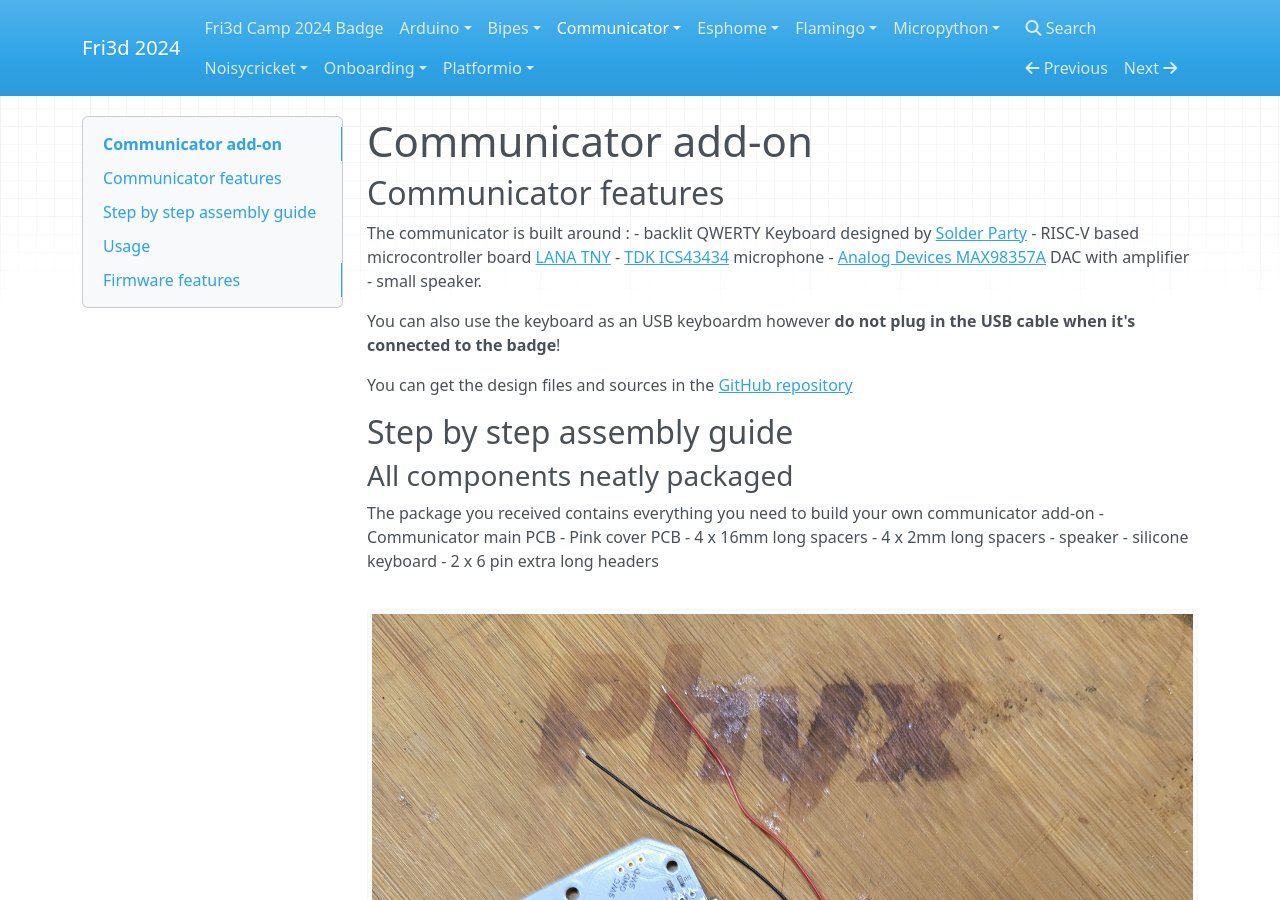
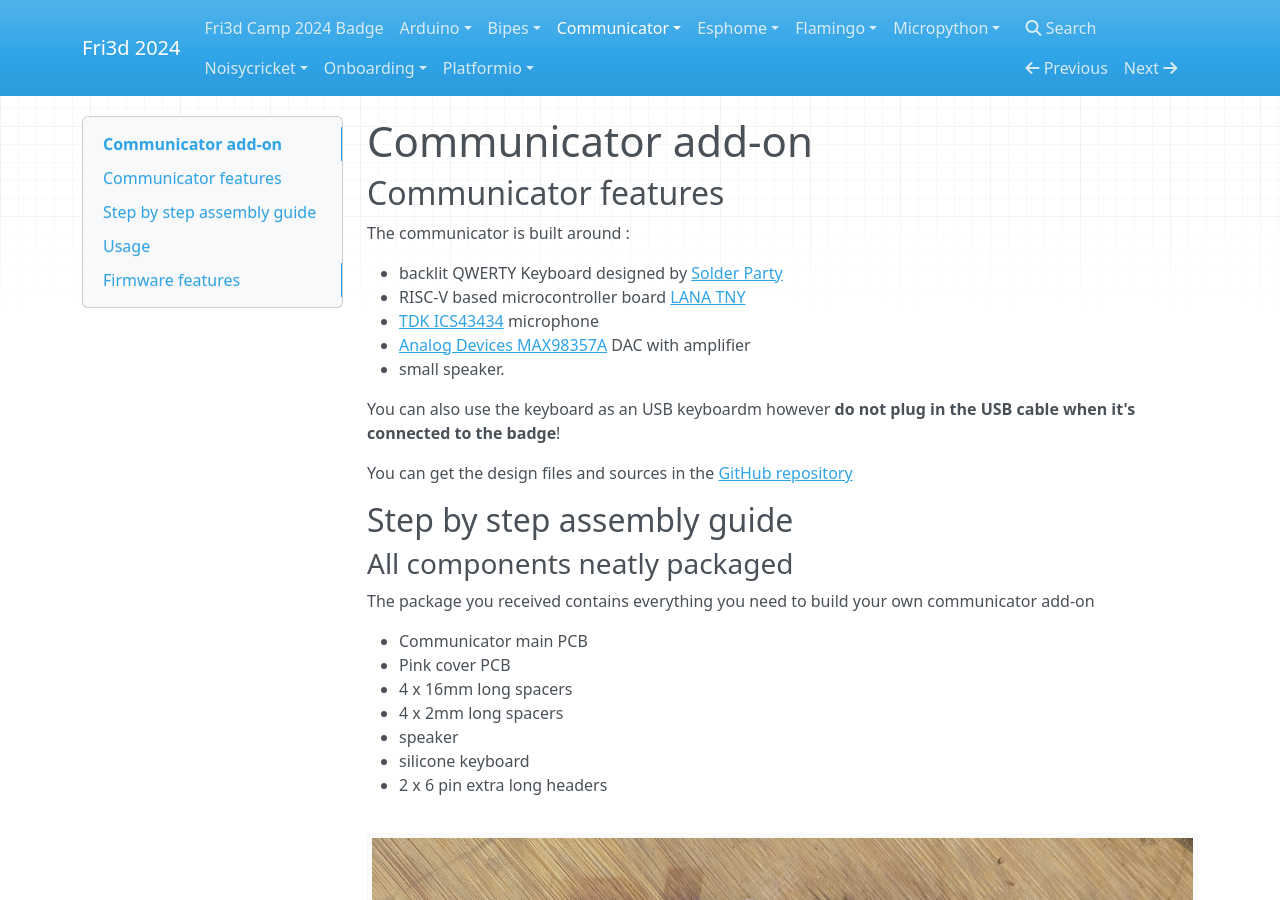
Before and after one commit to Fri3dCamp/badge_2024, an MkDocs documentation site: the page built from docs/communicator/index.md, in a window 1280 px wide and 900 px high. Built offline with MkDocs 1.6.1, drawn with Linux system fonts in a browser that asks for light colours; nearby versions of some CDN libraries; some of the changed text lies outside the part shown.

Commit message:
Fix formatting

````diff
--- a/docs/communicator/index.md
+++ b/docs/communicator/index.md
@@ -1,7 +1,9 @@
 # Communicator add-on
 
 ## Communicator features
+
 The communicator is built around :
+
 - backlit QWERTY Keyboard designed by [Solder Party](https://www.solder.party/)
 - RISC-V based microcontroller board [LANA TNY](https://phyx.be/LANA_TNY/)
 - [TDK ICS43434](https://invensense.tdk.com/products/ics-43434/) microphone
@@ -15,7 +17,9 @@
 ## Step by step assembly guide
 
 ### All components neatly packaged
+
 The package you received contains everything you need to build your own communicator add-on
+
 - Communicator main PCB
 - Pink cover PCB
 - 4 x 16mm long spacers
@@ -27,17 +31,20 @@
 ![package contents spread out](contents2.jpg)
 
 ### Mount the speaker
+
 Remove the protective layer and glue the speaker on the PCB. Solder the 2 wire on the pads, the red wire should go the the pad marked with a + symbol.
 
 ![speaker soldered](speaker.jpg)
 ![speaker back view](speaker2.jpg)
 
 ### Solder the long pin headers
+
 Place the headers on the side of the component side of the board. You can use a female pin header (of even the badge) to keep the 2 pin headers properly aligned while soldering
 
 ![headers soldered](headers.jpg)
 
 ### Mount the keys
+
 Snap in the 2mm spacers in the pink cover. place the silicone keyboard in the PCB and snap in into the communicator PCB.
 
 ![2mm spacer placed closeup](pink_spacer.jpg)
@@ -45,8 +52,8 @@
 ![keyboard in cover](pink_keyboard.jpg)
 ![keyboard mounted](pink_mounted.jpg)
 
+### Mount the communicator
 
-### Mount the communicator
 Snap in the 16mm long spacers in the 4 holes, mount it on the back of the badge in place of the pretective backplate.
 
 ![16mm spacers mounted](16mm_spacer.jpg)
@@ -55,36 +62,38 @@
 ## Usage
 
 The keyboard presents itself as a HID input device.
-The ```Fn``` key can be used to trigger special functions:
- * ```Fn+F1```: Put LANA LED to red
- * ```Fn+F2```: Put LANA LED to orange
- * ```Fn+F3```: Put LANA LED to yellow
- * ```Fn+F4```: Put LANA LED to green
- * ```Fn+F5```: Put LANA LED to blue
- * ```Fn+F6```: Put LANA LED to purple
- * ```Fn+Windows```: Put LANA LED off
- * ```Fn+Backspace```: Delete
- * ```Fn+Up```: Page Up
- * ```Fn+Down```: Page Down
- * ```Fn+Left```: Home
- * ```Fn+Right```: End
- * ```Fn+Spacebar```: Toggle keyboard backlight
- * ```Fn+Right Shift```: Toggle Caps Lock
+The `Fn` key can be used to trigger special functions:
+
+- `Fn+F1`: Put LANA LED to red
+- `Fn+F2`: Put LANA LED to orange
+- `Fn+F3`: Put LANA LED to yellow
+- `Fn+F4`: Put LANA LED to green
+- `Fn+F5`: Put LANA LED to blue
+- `Fn+F6`: Put LANA LED to purple
+- `Fn+Windows`: Put LANA LED off
+- `Fn+Backspace`: Delete
+- `Fn+Up`: Page Up
+- `Fn+Down`: Page Down
+- `Fn+Left`: Home
+- `Fn+Right`: End
+- `Fn+Spacebar`: Toggle keyboard backlight
+- `Fn+Right Shift`: Toggle Caps Lock
 
 ## Firmware features
-The firmware outputs [HID report packets](https://files.microscan.com/helpfiles/ms4_help_file/ms-4_help-02-46.html) (8 bytes) on USB, I2C (address ```0x38```) and UART.
+
+The firmware outputs [HID report packets](https://files.microscan.com/helpfiles/ms4_help_file/ms-4_help-02-46.html) (8 bytes) on USB, I2C (address `0x38`) and UART.
 
 The first byte indicates the modifier keys that have been pressed:
 
 | Bit | Modifier Key |
-|-|-|
-| 0 | LEFT CTRL |
-| 1 | LEFT SHIFT |
-| 2 | LEFT ALT |
-| 3 | LEFT GUI |
-| 4 | RIGHT CTRL |
-| 5 | RIGHT SHIFT |
-| 6 | RIGHT ALT |
-| 7 | RIGHT GUI |
+| --- | ------------ |
+| 0   | LEFT CTRL    |
+| 1   | LEFT SHIFT   |
+| 2   | LEFT ALT     |
+| 3   | LEFT GUI     |
+| 4   | RIGHT CTRL   |
+| 5   | RIGHT SHIFT  |
+| 6   | RIGHT ALT    |
+| 7   | RIGHT GUI    |
 
 The second byte is reserved, the remaining 6 bytes can contain a [HID keycode](https://gist.github.com/MightyPork/6da26e382a7ad91b5496ee55fdc73db2).
````
